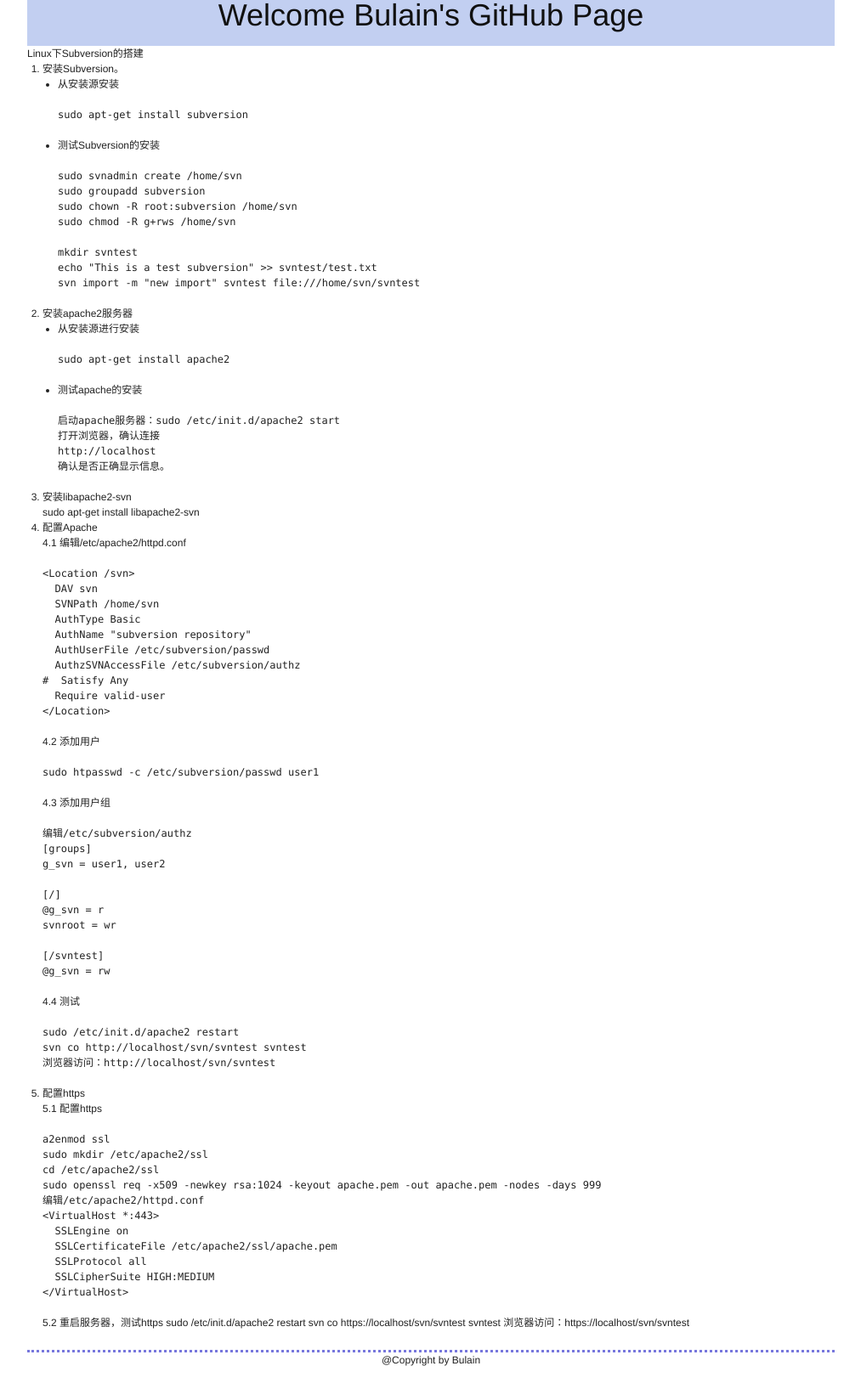
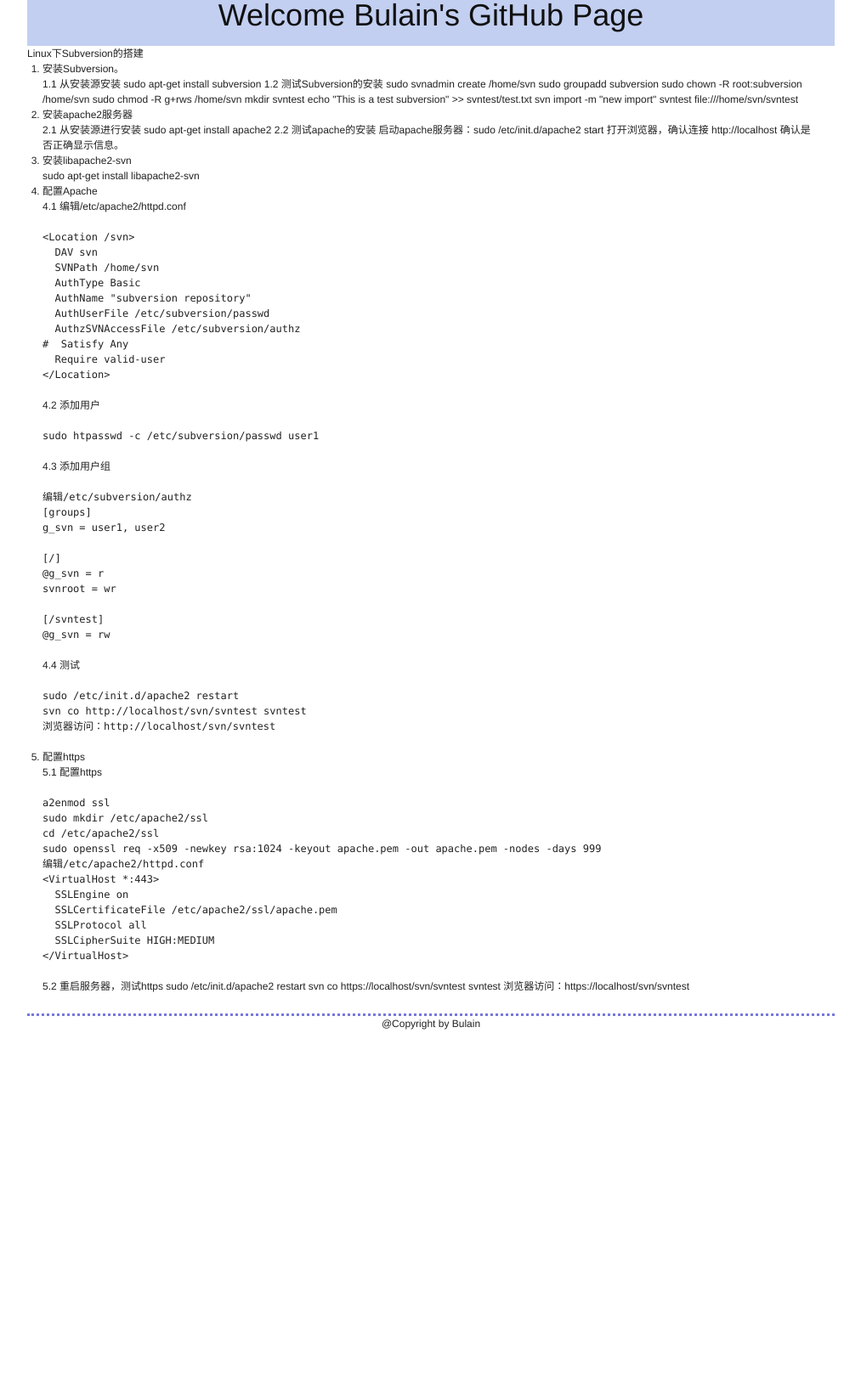
Before and after one commit to bulain/bulain.github.com, a Jekyll site: the page built from _posts/2010-04-21-subversion-install-on-ubuntu.md, in a window 1280 px wide. Shown: the whole page at 85% size, without its empty margins (133-1146 px from the left). Built offline with Jekyll 4.4.1, drawn with Linux system fonts in a browser that asks for light colours; after the commit the page ends 1232 px from its top, so only the background shows below that.

Commit message:
update subversion install on ubuntu

```diff
--- a/_posts/2010-04-21-subversion-install-on-ubuntu.md
+++ b/_posts/2010-04-21-subversion-install-on-ubuntu.md
@@ -6,14 +6,11 @@ layout: default
 <div>Linux下Subversion的搭建</div>
 <ol>
 <li>安装Subversion。</li>
-<ul>
-<li>从安装源安装</li>
-<pre>
+
+1.1 从安装源安装
 sudo apt-get install subversion
-</pre>
 
-<li>测试Subversion的安装</li>
-<pre>
+1.2 测试Subversion的安装
 sudo svnadmin create /home/svn
 sudo groupadd subversion
 sudo chown -R root:subversion /home/svn
@@ -22,24 +19,16 @@ sudo chmod -R g+rws /home/svn
 mkdir svntest
 echo "This is a test subversion" >> svntest/test.txt
 svn import -m "new import" svntest file:///home/svn/svntest
-</pre>
-</ul>
 
 <li>安装apache2服务器</li>
-<ul>
-<li>从安装源进行安装</li>
-<pre>
+2.1 从安装源进行安装
 sudo apt-get install apache2
-</pre>
 
-<li>测试apache的安装</li>
-<pre>
+2.2 测试apache的安装
 启动apache服务器：sudo /etc/init.d/apache2 start
 打开浏览器，确认连接
 http://localhost
 确认是否正确显示信息。
-</pre>
-</ul>
 
 <li>安装libapache2-svn</li>
 sudo apt-get install libapache2-svn
```
